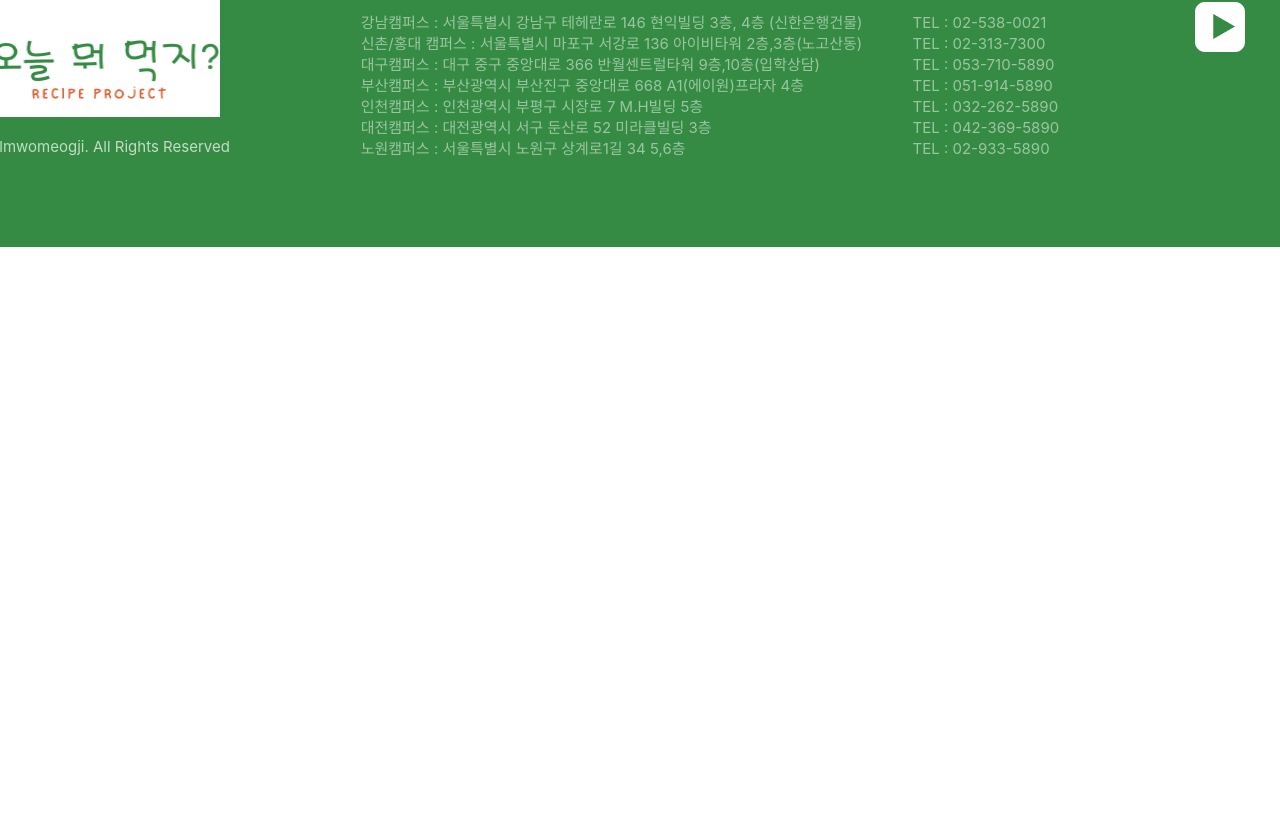
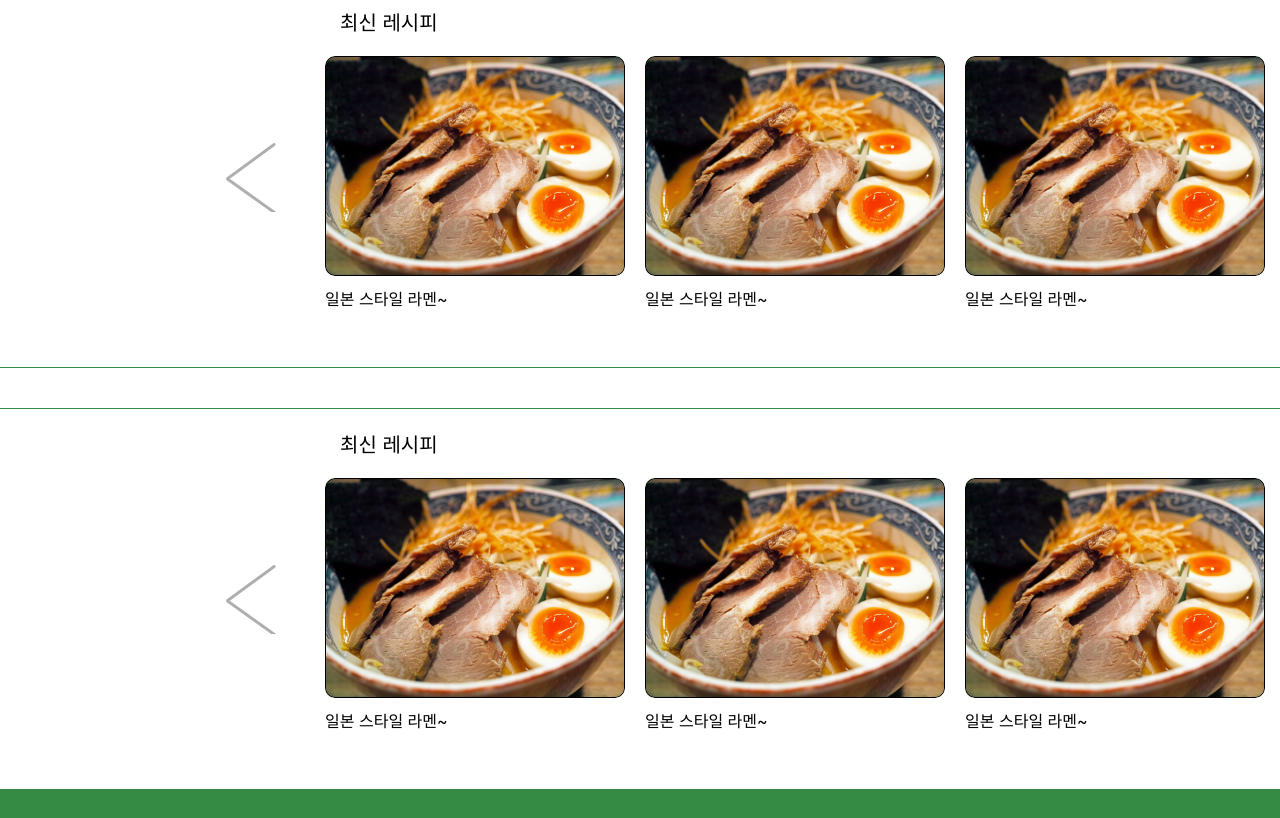
Before and after one commit to Ningen09/Recipe_Platform_Project, a React (Create React App) app in the folder recipe_front/: page / in a window 1280 px wide. Shown: the part 1202-2020 px from the top of the page. Before the commit the page ends 1449 px from the top, so only its background shows below. Built offline with nearby package versions, Linux system fonts and the light colour scheme.

Commit message:
2023-10-11

```diff
--- a/recipe_front/src/views/Main/index.tsx
+++ b/recipe_front/src/views/Main/index.tsx
@@ -28,8 +28,8 @@ export default function Main() {
   const ChefList = () => {
     return (
       <div id="chef-list-wrapper">
-        <div className="chef-list-left">
-          <div className="chef-list-bottom-left-icon"></div>
+        <div className="list-left">
+          <div className="list-bottom-left-icon"></div>
         </div>
         <div className="chef-list-center">
           <div className="chef-list-center-top">
@@ -89,8 +89,8 @@ export default function Main() {
             </div>
           </div>
         </div>
-        <div className="chef-list-right">
-          <div className="chef-list-bottom-right-icon"></div>
+        <div className="list-right">
+          <div className="list-bottom-right-icon"></div>
         </div>
       </div>
     );
@@ -99,10 +99,75 @@ export default function Main() {
   //					component: 최신 게시물 컴포넌트 					//
   const NewRecipe = () => {
     return(
-      <div className="">
-        <div className=""></div>
-        <div className=""></div>
-        <div className=""></div>
+      <div id="new-recipe-list-wrapper">
+         <div className="list-left">
+          <div className="list-bottom-left-icon"></div>
+        </div>
+        <div className="new-recipe-list-center">
+          <div className="new-recipe-list-center-top">
+            <div className="new-recipe-list-center-top-title">{"최신 레시피"}</div>
+            <div className="new-recipe-list-center-top-more-button">{"더보기"}</div>
+          </div>
+          <div className="new-recipe-list-center-bottom">
+            <div className="new-recipe-box">
+              <div className="new-recipe-image"></div>
+              <div className="new-recipe-title">{"일본 스타일 라멘~"}</div>
+            </div>
+            <div className="new-recipe-box">
+              <div className="new-recipe-image"></div>
+              <div className="new-recipe-title">{"일본 스타일 라멘~"}</div>
+            </div>
+            <div className="new-recipe-box">
+              <div className="new-recipe-image"></div>
+              <div className="new-recipe-title">{"일본 스타일 라멘~"}</div>
+            </div>
+            <div className="new-recipe-box">
+              <div className="new-recipe-image"></div>
+              <div className="new-recipe-title">{"일본 스타일 라멘~"}</div>
+            </div>
+          </div>
+        </div>
+        <div className="list-right">
+          <div className="list-bottom-right-icon"></div>
+        </div>
+      </div>
+    )
+  }
+
+  //					component: 키워드 게시물 컴포넌트 					//
+  const KeywordRecipe = () => {
+    return(
+      <div id="new-recipe-list-wrapper">
+          <div className="list-left">
+          <div className="list-bottom-left-icon"></div>
+        </div>
+        <div className="new-recipe-list-center">
+          <div className="new-recipe-list-center-top">
+            <div className="new-recipe-list-center-top-title">{"최신 레시피"}</div>
+            <div className="new-recipe-list-center-top-more-button">{"더보기"}</div>
+          </div>
+          <div className="new-recipe-list-center-bottom">
+            <div className="new-recipe-box">
+              <div className="new-recipe-image"></div>
+              <div className="new-recipe-title">{"일본 스타일 라멘~"}</div>
+            </div>
+            <div className="new-recipe-box">
+              <div className="new-recipe-image"></div>
+              <div className="new-recipe-title">{"일본 스타일 라멘~"}</div>
+            </div>
+            <div className="new-recipe-box">
+              <div className="new-recipe-image"></div>
+              <div className="new-recipe-title">{"일본 스타일 라멘~"}</div>
+            </div>
+            <div className="new-recipe-box">
+              <div className="new-recipe-image"></div>
+              <div className="new-recipe-title">{"일본 스타일 라멘~"}</div>
+            </div>
+          </div>
+        </div>
+        <div className="list-right">
+          <div className="list-bottom-right-icon"></div>
+        </div>
       </div>
     )
   }
@@ -116,7 +181,7 @@ export default function Main() {
       <ChefList />
       <div className="main-divider"></div>
       <NewRecipe />
-      <div className="main-divider"></div>
+      <KeywordRecipe />
     </>
   );
 }
--- a/recipe_front/src/views/Main/style.css
+++ b/recipe_front/src/views/Main/style.css
@@ -107,7 +107,7 @@
     align-items: center;
 }
 
-.chef-list-left {
+.list-left {
     display: flex;
     justify-content: center;
     align-items: center;
@@ -115,21 +115,21 @@
     margin-left: 26px;
 }
 
-.chef-list-bottom-left-icon{
+.list-bottom-left-icon{
     width: 50px;
     height: 70px;
 
     background-image: url(assets/왼쪽\ 버튼\ 아이콘.png);
 }
 
-.chef-list-right {
+.list-right {
     display: flex;
     justify-content: center;
     align-items: center;
 
     margin-right: 26px;
 }
-.chef-list-bottom-right-icon{
+.list-bottom-right-icon{
     width: 50px;
     height: 70px;
 
@@ -233,3 +233,83 @@
     border-radius: 50px;
     border: 1px solid rgba(53, 139, 67, 1);
 }
+
+#new-recipe-list-wrapper {
+    width: 1520px;
+    margin: 40px 0 0;
+    padding: 20px 200px;
+    display: flex;
+    flex-direction: row;
+    align-items: center;
+
+    border: 1px solid rgba(53, 139, 67, 1);
+    border-left: none;
+    border-right: none;
+}
+
+.new-recipe-list-center{
+    display: flex;
+    flex-direction: column;
+}
+
+.new-recipe-list-center-top {
+
+    margin: 0 64px;
+
+    display: flex;
+    justify-content: space-between;
+}
+
+.new-recipe-list-center-top-title {
+    color: rgba(0, 0, 0, 1);
+    font-size: 20px;
+    font-weight: 400;
+}
+
+.new-recipe-list-center-top-more-button {
+    width: 109px;
+    height: 26px;
+
+    display: flex;
+    flex-direction: column;
+    justify-content: center;
+    flex-shrink: 0;
+
+    color: rgba(53, 139, 67, 1);
+
+    text-align: center;
+    font-size: 12px;
+    font-weight: 400;
+
+    border: 1px solid rgba(53, 139, 67, 1);
+    border-radius: 10px;
+}
+
+.new-recipe-list-center-top-more-button:hover {
+    cursor: pointer;
+    background-color: rgba(53, 139, 67, 0.1);
+}
+
+.new-recipe-list-center-bottom{
+    margin: 20px 49px 0;
+    display: flex;
+    flex-direction: row;
+    gap: 20px;
+}
+
+.new-recipe-box{
+    display: flex;
+    flex-direction: column;
+    gap: 10px;
+
+    width: 300px;
+    height: 291px;
+}
+.new-recipe-image{
+    width: 300px;
+    height: 220px;
+    border-radius: 10px;
+    border: none;
+
+    background-image: url(assets/Rectangle\ 19.png);
+}
```
Also changed, not shown: recipe_front/src/views/Main/assets/Rectangle 19.png (added), recipe_front/src/views/Main/assets/pexels-quang-anh-ha-nguyen-884600.jpg (added).
